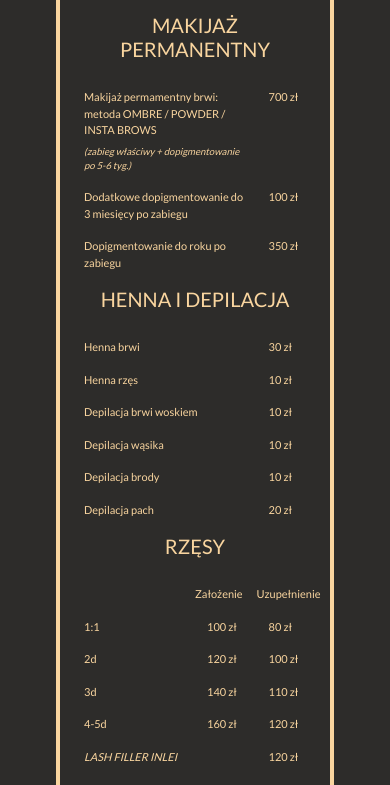
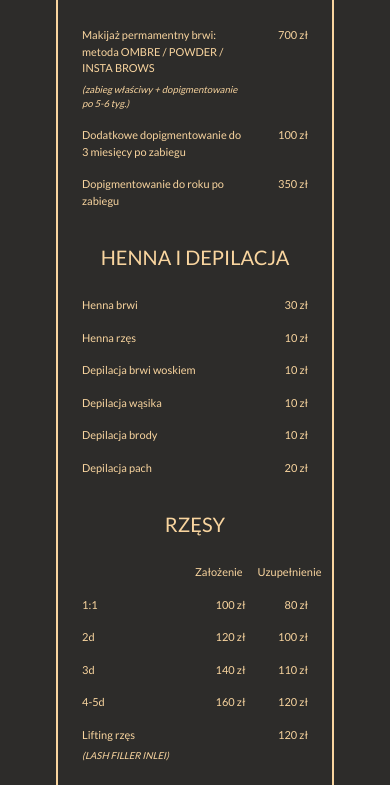
Before and after one commit to Kosmetologia-Estetyczna-DS/cennik, a website: page index.html in a window 390 px wide. Shown: the part 367-1152 px from the top of the page. Drawn offline with nearby package versions, Linux system fonts and the light colour scheme; a web font is replaced by a local one.

Commit message:
Add files via upload

```diff
--- a/index.html
+++ b/index.html
@@ -26,7 +26,6 @@
             <div>
                 <p class="place">KOSMETOLOGIA ESTETYCZNA</p>
                 <p class="name">Delfina Skowrońska</p>
-                <!-- <img src="Name.svg"> -->
           </div>
         </div>
           <h2 class="text-center category">MAKIJAŻ PERMANENTNY</h2>
@@ -37,9 +36,6 @@
             </div>
             <p class="col-3 col-md-2 noWrap ">700 zł</p>
           </div>
-          <!-- <div class="row">
-            <p class="col brackets"><I>(zabieg właściwy +dopigmentowanie po 5-6 tyg.)</I></p>
-            </div> -->
           <div class="row">
             <p class="col">Dodatkowe dopigmentowanie do 3 miesięcy po zabiegu</p>
             <p class="col-3 col-md-2 noWrap ">100 zł</p>
@@ -100,7 +96,10 @@
             <p class="col-3 col-md-2 noWrap ">120 zł</p>
           </div>
           <div class="row">
-            <p class="col"><i>LASH FILLER INLEI</i></p>
+            <div class="row col">
+              <p class="lowBracket">Lifting rzęs</p>
+                <p class="brackets"><I>(LASH FILLER INLEI)</I></p>
+              </div>
             <p class="col-3 col-md-2 noWrap ">120 zł</p>
           </div>
           <h2 class="text-center category">ZABIEGI NA TWARZ
--- a/style.css
+++ b/style.css
@@ -3,6 +3,8 @@
   color: #F9D59F;
   font-family: Lato;
   font-size: 24px;
+  padding-bottom: 20px;
+  padding-top: 20px;
 }
 .border {
   border-color: #f9d59f !important;
@@ -14,7 +16,6 @@
     font-size: 16px;
     background-size: 100%;
 	  background-repeat: no-repeat;
-    background-color: #0093E9;
     height: 100%;
 background-color: #2D2C2A;
 color: #f9d59f
@@ -48,12 +49,13 @@ color: #f9d59f
 }
 .noWrap {
   white-space: nowrap;
-
+  text-align: end;
 }
 
 @media screen and (max-width: 700px){
 .name {
   font-size: 4rem;
+  line-height: 3.5rem;
 }
 .place
 {
@@ -86,5 +88,8 @@ color: #f9d59f
   font-family: Lato;
   font-size: 20px;
   padding-bottom: 20px;
+  padding-top: 20px;
 }
+.border-4 {
+  border-width: 2px!important
 }
```
